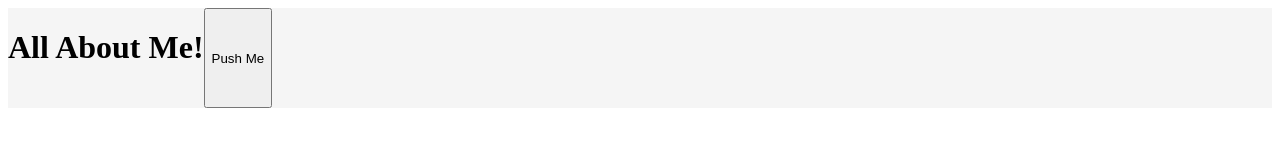
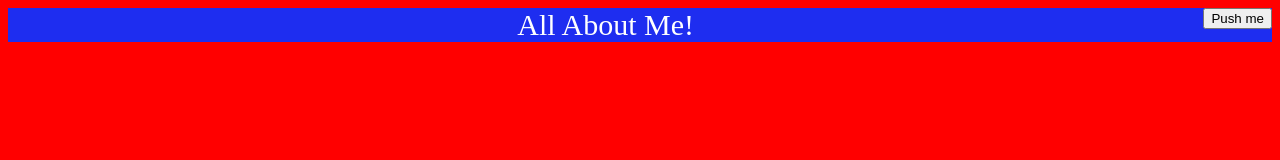
Before and after one commit to andrew-kula931/Programs, a plain HTML site: page AboutMe.html in a window 1280 px wide. Drawn offline with Linux system fonts and the light colour scheme.

Commit message:
Another commit

```diff
--- a/AboutMe.html
+++ b/AboutMe.html
@@ -4,19 +4,26 @@
         <title>The kulaest guy</title>
     </head>
     <style>
-        .appBar {
+        #nav {
+            white-space: nowrap;
             display: flex;
-            height: 100px;
-            background-color: whitesmoke;
+            background-color: rgb(30, 45, 240);
+        }
+        .webTitle {
+            margin: auto;
+            color: white;
+            font-size: 30px;
         }
     </style>
-    <div class="appBar">
-        <h1 style="vertical-align: middle;">
-            All About Me!
-        </h1>
-        <button>Push Me</button>
-    </div>
-    <body style="background-color: white;">
 
+    <body style="background-color: rgb(255, 0, 0);">
+        <div id="nav">
+            <div class="webTitle">
+                All About Me!
+            </div>
+            <div style="position: relative;">
+                <button>Push me</button>
+            </div>
+        </div>
     </body>
 </html>
```
